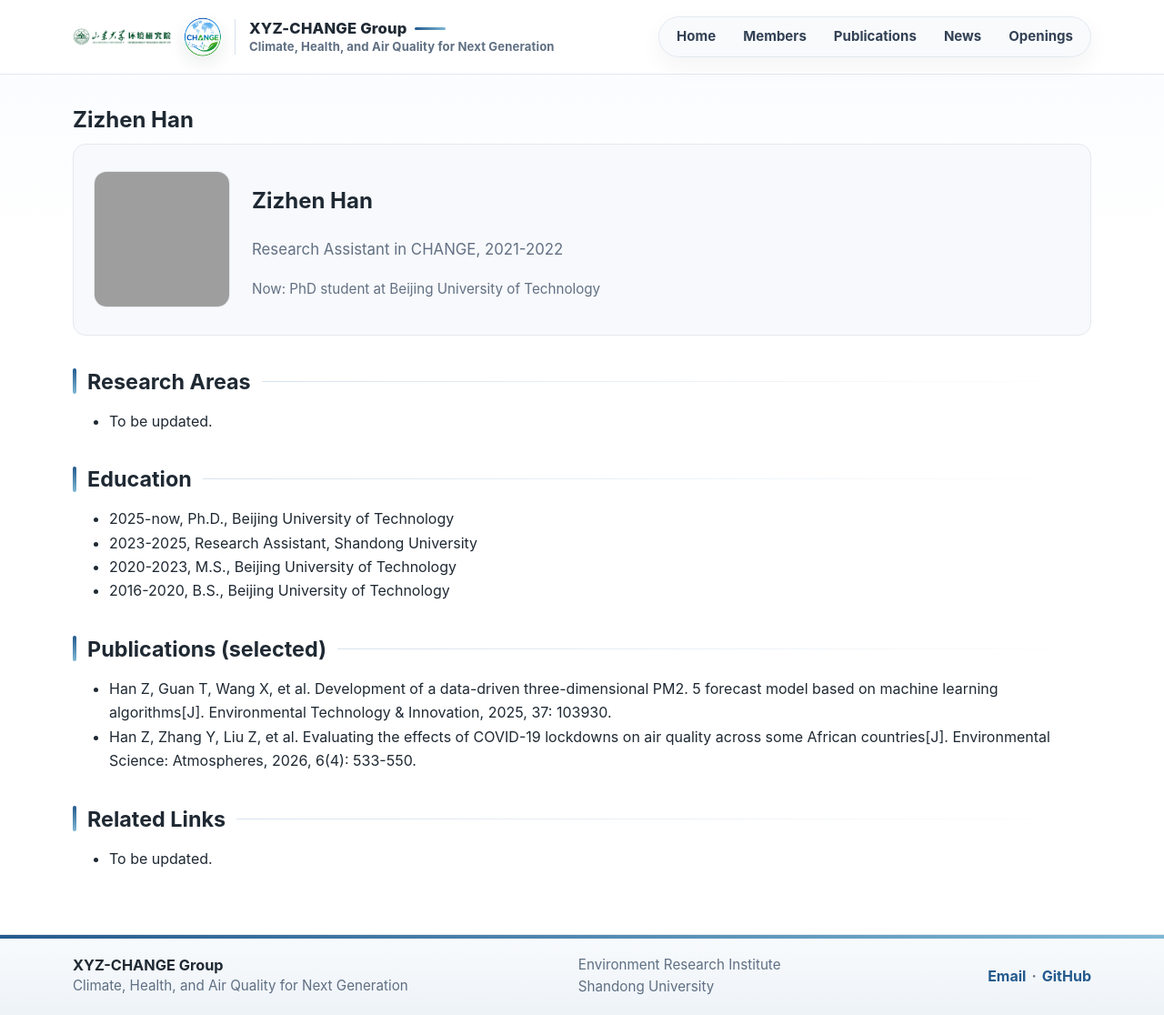
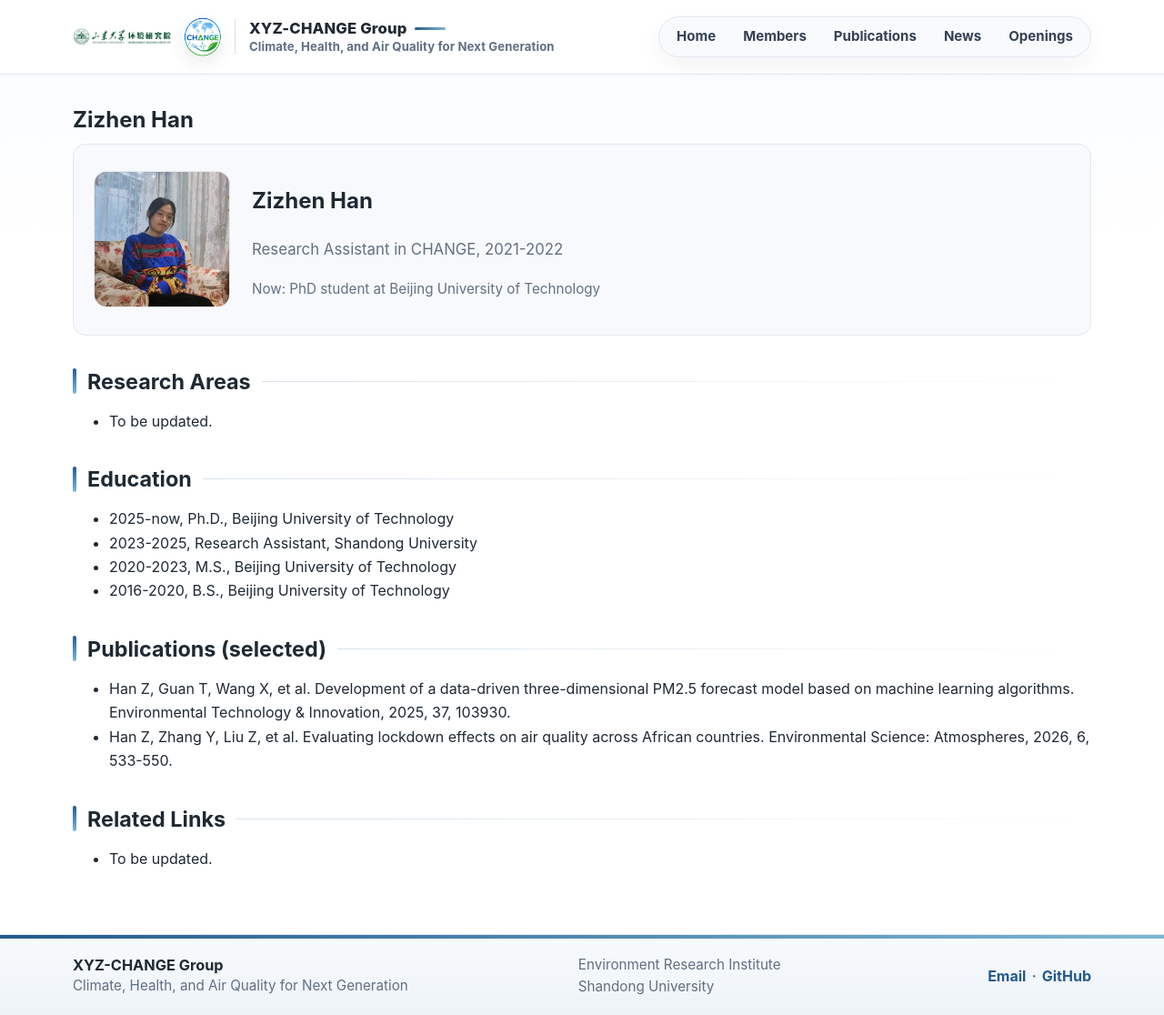
Before and after one commit to MuJSh/xyz_CHANGE, a Jekyll site: the page built from _pages/zizhen-han.md, in a window 1280 px wide and 1116 px high. Shown: the whole window at 91% size. Built offline with Jekyll 4.4.1, drawn with Linux system fonts in a browser that asks for light colours; grey boxes are pictures that could not be loaded.

Commit message:
Match Zizhen Han photo filename

```diff
--- a/_pages/zizhen-han.md
+++ b/_pages/zizhen-han.md
@@ -5,7 +5,7 @@ permalink: /members/zizhen-han/
 ---
 
 <div class="profile-hero">
-  <img class="profile-photo" src="{{ '/assets/img/members/zizhen-han.jpg' | relative_url }}" alt="Zizhen Han">
+  <img class="profile-photo" src="{{ '/assets/img/members/HZZ.jpg' | relative_url }}" alt="Zizhen Han">
   <div>
     <h1>Zizhen Han</h1>
     <p class="profile-title">Research Assistant in CHANGE, 2021-2022</p>
@@ -26,8 +26,8 @@ permalink: /members/zizhen-han/
 
 ## Publications (selected)
 
-- Han Z, Guan T, Wang X, et al. Development of a data-driven three-dimensional PM2. 5 forecast model based on machine learning algorithms[J]. Environmental Technology & Innovation, 2025, 37: 103930.
-- Han Z, Zhang Y, Liu Z, et al. Evaluating the effects of COVID-19 lockdowns on air quality across some African countries[J]. Environmental Science: Atmospheres, 2026, 6(4): 533-550.
+- Han Z, Guan T, Wang X, et al. Development of a data-driven three-dimensional PM2.5 forecast model based on machine learning algorithms. Environmental Technology & Innovation, 2025, 37, 103930.
+- Han Z, Zhang Y, Liu Z, et al. Evaluating lockdown effects on air quality across African countries. Environmental Science: Atmospheres, 2026, 6, 533-550.
 
 ## Related Links
 
```
